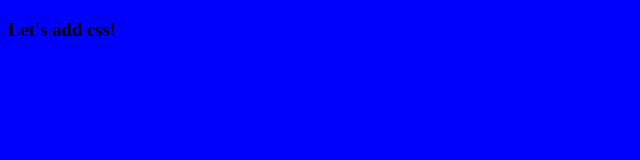
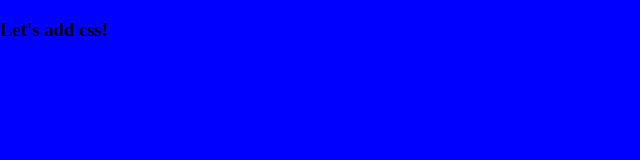
Before and after one commit to scooterw/xyzpdq, a plain HTML site: page index.html in a window 1280 px wide. Shown: the full height of the page, 0-640 px from the left. Drawn offline with Linux system fonts and the light colour scheme.

Commit message:
Add margin/padding 0

```diff
--- a/index.html
+++ b/index.html
@@ -2,7 +2,7 @@
 <html>
   <head>
     <style>
-      body {background:blue;}
+      body {background:blue;margin:0;padding:0;}
     </style>
   </head>
   <body>
```
